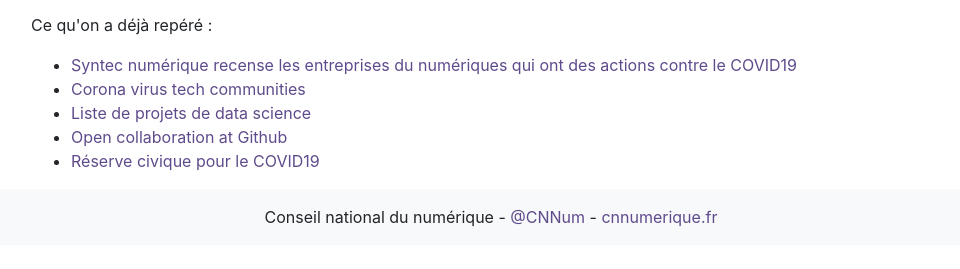
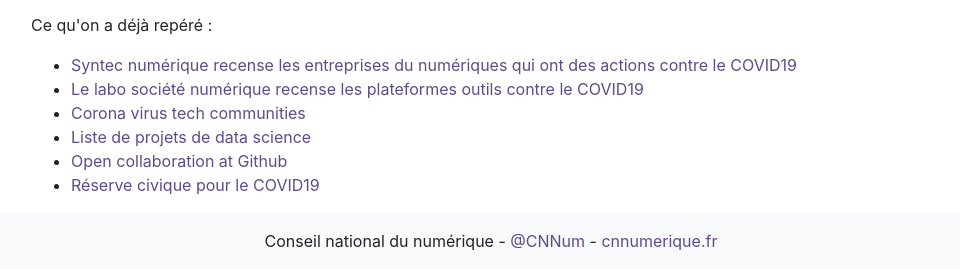
Before and after one commit to cpa/techvscovid19, a plain HTML site: page index.html in a window 1280 px wide. Shown: the part 569-838 px from the top of the page, without its empty margins (149-1109 px from the left). Before the commit the page ends 814 px from the top, so only its background shows below. Drawn offline with Linux system fonts and the light colour scheme.

Commit message:
Update index.html

```diff
--- a/index.html
+++ b/index.html
@@ -48,6 +48,7 @@
           <p>Ce qu'on a déjà repéré :
             <ul class="list">
               <li><a target="_blank" href="https://covidsyntecnumerique.fr/">Syntec numérique recense les entreprises du numériques qui ont des actions contre le COVID19</a></li>
+              <li><a target="_blank" href="https://labo.societenumerique.gouv.fr/">Le labo société numérique recense les plateformes outils contre le COVID19</a></li>
               <li><a target="_blank" href="https://coronavirustechhandbook.com/techcommunities">Corona virus tech communities</a></li>
               <li><a target="_blank" href="https://bzg.fr/covid19-developpeurs-datascientistes-comment-aider/">Liste de projets de data science</a></li>
               <li><a target="_blank" href="https://github.blog/2020-03-23-open-collaboration-on-covid-19/">Open collaboration at Github</a></li>
```
